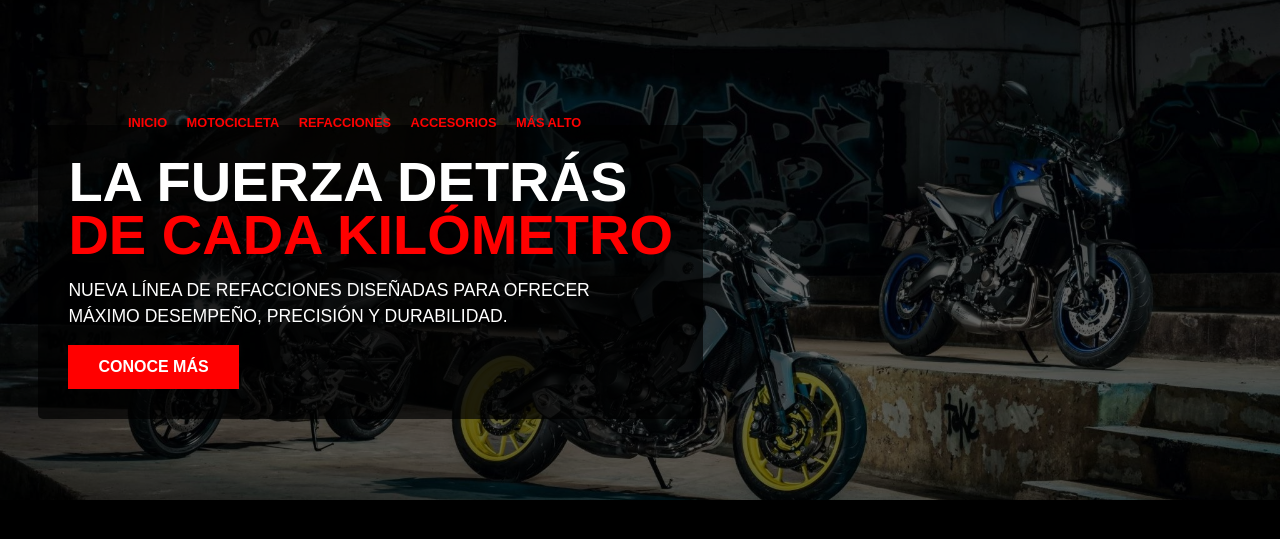
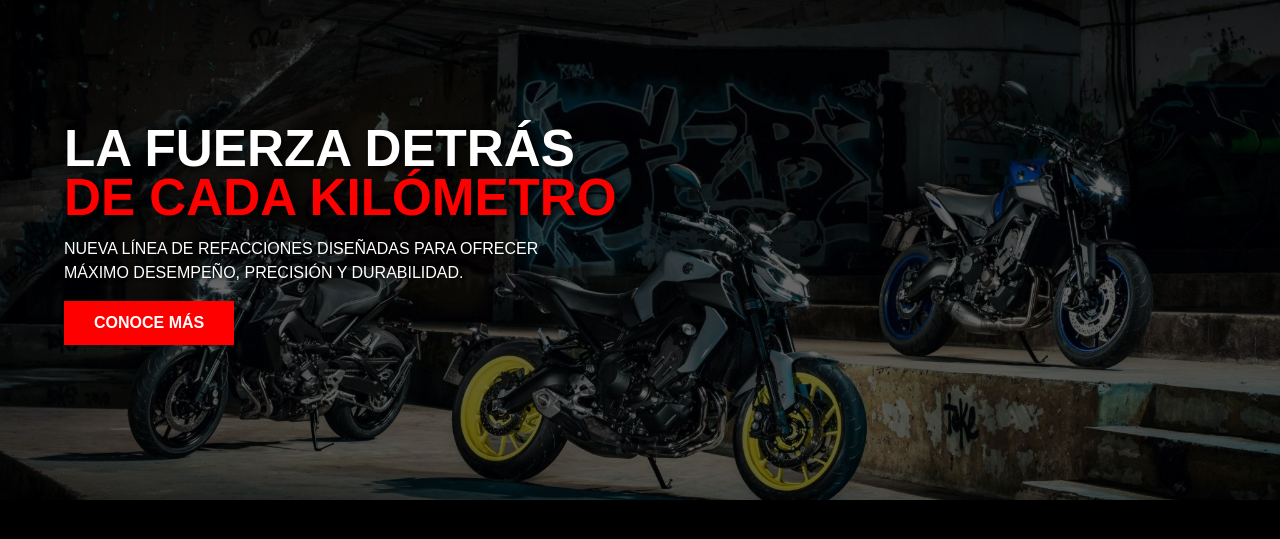
Before and after one commit to luisgonzalez-tech/MotoCenter360, a Flask app: page / in a window 1280 px wide. Shown: the part 84-623 px from the top of the page. Run offline with Flask 3, Linux system fonts and the light colour scheme.

Commit message:
Update index.html

```diff
--- a/templates/index.html
+++ b/templates/index.html
@@ -4,40 +4,34 @@
     .hero-container { position: relative; width: 100%; height: 500px; overflow: hidden; }
     .hero-image { width: 100%; height: 100%; object-fit: cover; filter: brightness(40%); }
 
-    /* Área azul: Menú movido aquí */
-    .nav-area { position: absolute; top: 110px; left: 10%; z-index: 15; }
-
-    /* Área verde: Más pegada a la izquierda y con fondo más oscuro */
+    /* Ajuste de posición (más a la izquierda) y sombra del texto */
     .text-content {
-        position: absolute; top: 25%; left: 3%; z-index: 10;
-        background: rgba(0,0,0,0.7); /* Fondo más oscuro */
-        padding: 30px; border-radius: 5px;
+        position: absolute;
+        top: 25%;
+        left: 5%; /* Más pegado a la orilla */
+        z-index: 10;
+        text-shadow: 3px 3px 8px rgba(0,0,0,1); /* Sombra intensa para resaltar */
     }
 </style>
 
 <div class="hero-container">
     <img src="{{ url_for('static', filename='img/motos/banner.jpg') }}" class="hero-image">
 
-    <!-- Enlaces (lo morado ahora en lo azul) -->
-    <div class="nav-area">
-        <a class="nav-link-custom" href="/">INICIO</a>
-        <a class="nav-link-custom" href="#">MOTOCICLETA</a>
-        <a class="nav-link-custom" href="/refacciones">REFACCIONES</a>
-        <a class="nav-link-custom" href="#">ACCESORIOS</a>
-        <a class="nav-link-custom" href="#">MÁS ALTO</a>
-    </div>
-
-    <!-- Bloque de texto (verde) pegado a la orilla -->
     <div class="text-content">
-        <h1 style="font-weight: 900; font-size: 3.5rem; line-height: 0.95; text-transform: uppercase; color: #fff;">
+        <!-- Texto ligeramente más pequeño (tamaño 3.2rem) -->
+        <h1 style="font-weight: 900; font-size: 3.2rem; line-height: 0.95; text-transform: uppercase; color: #fff;">
             LA FUERZA DETRÁS<br>
             <span style="color: #ff0000;">DE CADA KILÓMETRO</span>
         </h1>
-        <p style="font-weight: 300; font-size: 1.1rem; color: #fff; margin-top: 15px;">
+
+        <p style="font-weight: 400; font-size: 1rem; color: #fff; margin-top: 15px; text-shadow: 1px 1px 4px rgba(0,0,0,0.8);">
             NUEVA LÍNEA DE REFACCIONES DISEÑADAS PARA OFRECER<br>
             MÁXIMO DESEMPEÑO, PRECISIÓN Y DURABILIDAD.
         </p>
-        <button style="background-color: #ff0000; color: #fff; border: none; padding: 10px 30px; font-weight: bold;">CONOCE MÁS</button>
+
+        <button style="background-color: #ff0000; color: #fff; border: none; padding: 10px 30px; font-weight: bold; cursor: pointer;">
+            CONOCE MÁS
+        </button>
     </div>
 </div>
 {% endblock %}
```
